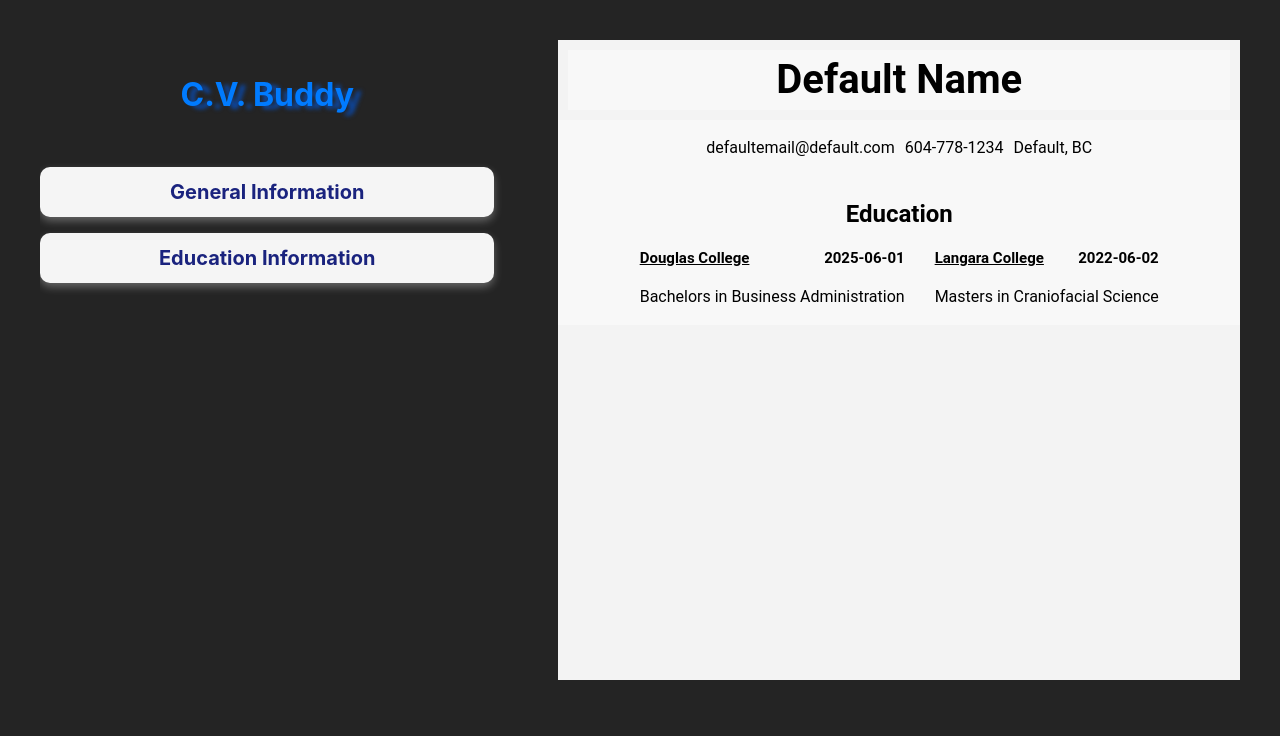
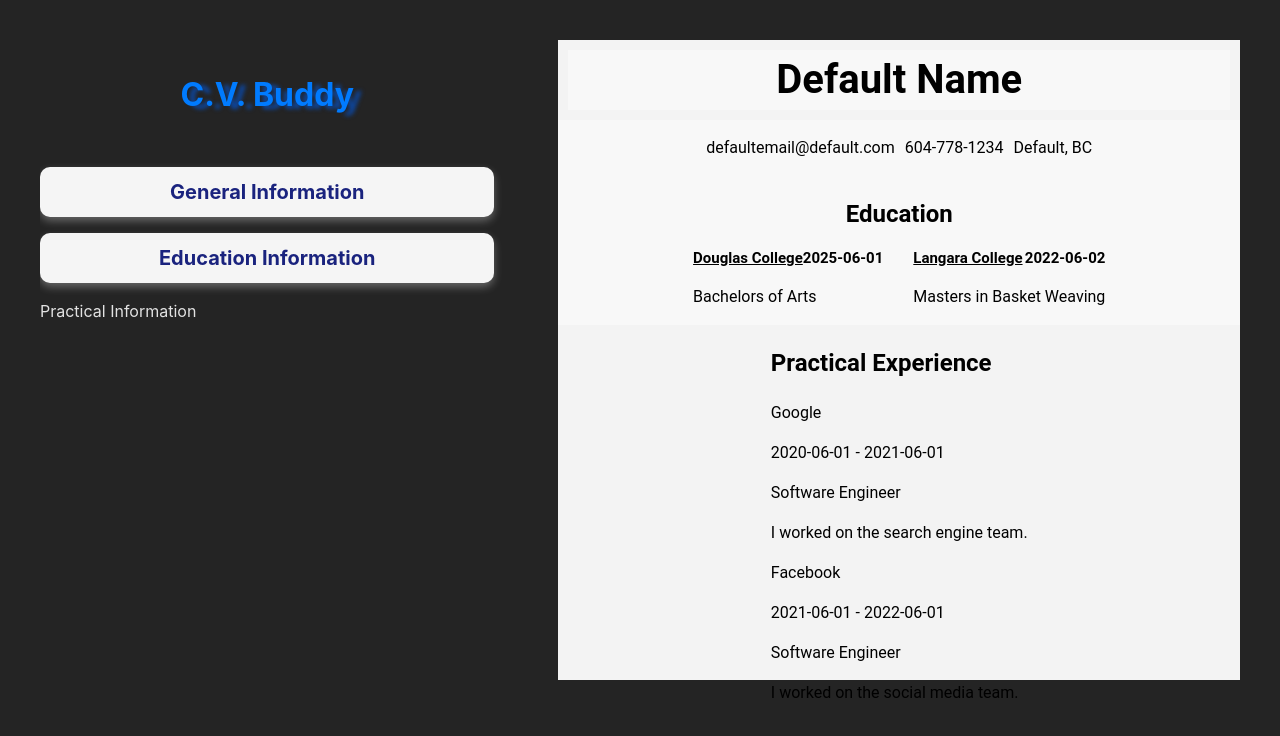
Before and after one commit to cstim240/reactCVApp, a React (Vite) app: page / in a window 1280 px wide. Shown: the top 736 px of the page. Built offline with nearby package versions, Linux system fonts and the light colour scheme.

Commit message:
Create and fill practicalinfo.jsx functions and return values

```diff
--- a/src/components/EducationInfo.jsx
+++ b/src/components/EducationInfo.jsx
@@ -6,10 +6,10 @@ function EducationInfo({ onFormSubmit }){
 
     const [educationObjs, setEducationObj] = useState({
         school1: 'Douglas College',
-        degree1: 'Bachelors in Business Administration',
+        degree1: 'Bachelors of Arts',
         graduationDate1: '2025-06-01',
         school2: 'Langara College',
-        degree2: 'Masters in Craniofacial Science',
+        degree2: 'Masters in Basket Weaving',
         graduationDate2: '2022-06-02',
     });
 
--- a/src/components/GeneralInfo.jsx
+++ b/src/components/GeneralInfo.jsx
@@ -11,7 +11,6 @@ function GeneralInfo({onFormSubmit}){
         location: 'Default, BC',
     });
 
-    const [isFormVisible, setIsFormVisible] = useState(false);
 
     const handleInputChange = (event) => {
         const {name, value} = event.target;
@@ -28,12 +27,14 @@ function GeneralInfo({onFormSubmit}){
     }
 
     const handleSubmit = (event) => {
-        if (event){
+        if (event){ //this if statement is used to prevent the default behavior of the form. also clashes with the useEffect
             event.preventDefault();
         }
         onFormSubmit(formFields);
     }
 
+    //this is for the div that is displayed when the form is not visible
+    const [isFormVisible, setIsFormVisible] = useState(false);
     const handleDivClick = () => {
         setIsFormVisible(true);
     }
--- a/src/components/ParentComponent.jsx
+++ b/src/components/ParentComponent.jsx
@@ -2,6 +2,7 @@ import React, { useState } from 'react';
 import Header from './header.jsx';
 import GeneralInfo from './GeneralInfo.jsx';
 import EducationInfo from './EducationInfo.jsx';
+import PracticalInfo from './PracticalInfo.jsx';
 import OutputPreview from './outputPreview.jsx';
 
 function ParentComponent() {
@@ -29,9 +30,10 @@ function ParentComponent() {
             <Header/>
             <GeneralInfo onFormSubmit={handleGeneralInfoSubmit}/>
             <EducationInfo onFormSubmit={handleEducationInfoSubmit}/>
+            <PracticalInfo onFormSubmit={handlePracticalExpSubmit} />
           </div>
 
-          <OutputPreview generalInfoData={generalInfoData} educationData={educationData}/>
+          <OutputPreview generalInfoData={generalInfoData} educationData={educationData} practicalExp={practicalExp}/>
 
         </div>
       </div>
--- /dev/null
+++ b/src/components/PracticalInfo.jsx
@@ -0,0 +1,112 @@
+import { useState } from 'react';
+import PropTypes from 'prop-types';
+import { useEffect } from 'react';
+
+function PracticalInfo({ onFormSubmit }) {
+    const [practicalExp, setPracticalExp] = useState({
+        jobTitle1: 'Software Engineer',
+        company1: 'Google',
+        startDate1: '2020-06-01',
+        endDate1: '2021-06-01',
+        jobDescription1: 'I worked on the search engine team.',
+        jobTitle2: 'Software Engineer',
+        company2: 'Facebook',
+        startDate2: '2021-06-01',
+        endDate2: '2022-06-01',
+        jobDescription2: 'I worked on the social media team.'
+    });
+
+    const handleInputChange = (event) => {
+        const { name, value } = event.target;
+        setPracticalExp(prevState => {
+            const updatedPracticalExp = { ...prevState, [name]: value };
+            onFormSubmit(updatedPracticalExp);
+            return updatedPracticalExp;
+        });
+    }
+
+    const handleSubmit = (event) => {
+        if (event) { event.preventDefault(); }
+        onFormSubmit(practicalExp);
+    }
+
+    const [isFormVisible, setIsFormVisible] = useState(false);
+    const handleDivClick = () => {
+        setIsFormVisible(true);
+    }
+
+    useEffect(() => {
+        handleSubmit();
+    }, []);
+
+    return (
+        <div>
+            {isFormVisible ? (
+                <form onSubmit={handleSubmit}>
+                    <label>
+                        Job Title:
+                        <input type="text" name="jobTitle1" value={practicalExp.jobTitle1} onChange={handleInputChange} />
+                    </label>
+
+                    <label>
+                        Company:
+                        <input type="text" name="company1" value={practicalExp.company1} onChange={handleInputChange} />
+                    </label>
+
+                    <label>
+                        Start Date:
+                        <input type="date" name="startDate1" value={practicalExp.startDate1} onChange={handleInputChange} />
+                    </label>
+
+                    <label>
+                        End Date:
+                        <input type="date" name="endDate1" value={practicalExp.endDate1} onChange={handleInputChange} />
+                    </label>
+
+                    <label>
+                        Job Description:
+                        <input type="text" name="jobDescription1" value={practicalExp.jobDescription1} onChange={handleInputChange} />
+                    </label>
+
+                    <label>
+                        Job Title:
+                        <input type="text" name="jobTitle2" value={practicalExp.jobTitle2} onChange={handleInputChange} />
+                    </label>
+
+
+                    <label>
+                        Company:
+                        <input type="text" name="company2" value={practicalExp.company2} onChange={handleInputChange} />
+                    </label>
+
+                    <label>
+                        Start Date:
+                        <input type="date" name="startDate2" value={practicalExp.startDate2} onChange={handleInputChange} />
+                    </label>
+
+                    <label>
+                        End Date:
+                        <input type="date" name="endDate2" value={practicalExp.endDate2} onChange={handleInputChange} />
+                    </label>
+
+                    <label>
+                        Job Description:
+                        <input type="text" name="jobDescription2" value={practicalExp.jobDescription2} onChange={handleInputChange} />
+                    </label>
+
+                </form>
+                ) : (
+                    <div onClick={handleDivClick} id="openPracticalInfoDiv">
+                        Practical Information
+                    </div>
+                )
+            }
+        </div>
+    )
+}
+
+PracticalInfo.propTypes = {
+    onFormSubmit: PropTypes.func.isRequired
+}
+
+export default PracticalInfo;
--- a/src/components/outputPreview.jsx
+++ b/src/components/outputPreview.jsx
@@ -1,7 +1,7 @@
 import PropTypes from 'prop-types';
 
 
-function OutputPreview({generalInfoData, educationData}) {
+function OutputPreview({generalInfoData, educationData, practicalExp}) {
     return (
         <div className="outputLayout">
             <div className="generalOutput">
@@ -43,6 +43,37 @@ function OutputPreview({generalInfoData, educationData}) {
 
             </div>
 
+            <div className="practicalLayout">
+                {
+                    (practicalExp.company1 !== undefined || practicalExp.company2 !== undefined ||
+                    practicalExp.startDate1 !== undefined || practicalExp.startDate2 !== undefined
+                    || practicalExp.endDate1 !== undefined || practicalExp.endDate2 !== undefined
+                    || practicalExp.jobDescription1 !== undefined || practicalExp.jobDescription2 !== undefined
+                    || practicalExp.jobTitle1 !== undefined || practicalExp.jobTitle2 !== undefined
+                    ) ?
+                    <h2>Practical Experience</h2>
+                    : null
+                }
+                <div className="practicalEntries">
+                    <div>
+                        <div className="practicalCompanyDate">
+                            <p className="practicalCompany">{practicalExp.company1}</p>
+                            <p className="practicalDate">{practicalExp.startDate1} - {practicalExp.endDate1}</p>
+                        </div>
+                        <p>{practicalExp.jobTitle1}</p>
+                        <p>{practicalExp.jobDescription1}</p>
+                    </div>
+                    <div>
+                        <div className="practicalCompanyDate">
+                            <p className="practicalCompany">{practicalExp.company2}</p>
+                            <p className="practicalDate">{practicalExp.startDate2} - {practicalExp.endDate2}</p>
+                        </div>
+                        <p>{practicalExp.jobTitle2}</p>
+                        <p>{practicalExp.jobDescription2}</p>
+                    </div>
+                </div>
+            </div>
+
         </div>
     )
 }
@@ -50,6 +81,7 @@ function OutputPreview({generalInfoData, educationData}) {
 OutputPreview.propTypes = {
     generalInfoData: PropTypes.object.isRequired,
     educationData: PropTypes.object.isRequired,
+    practicalExp: PropTypes.object.isRequired
 };
 
 
```
